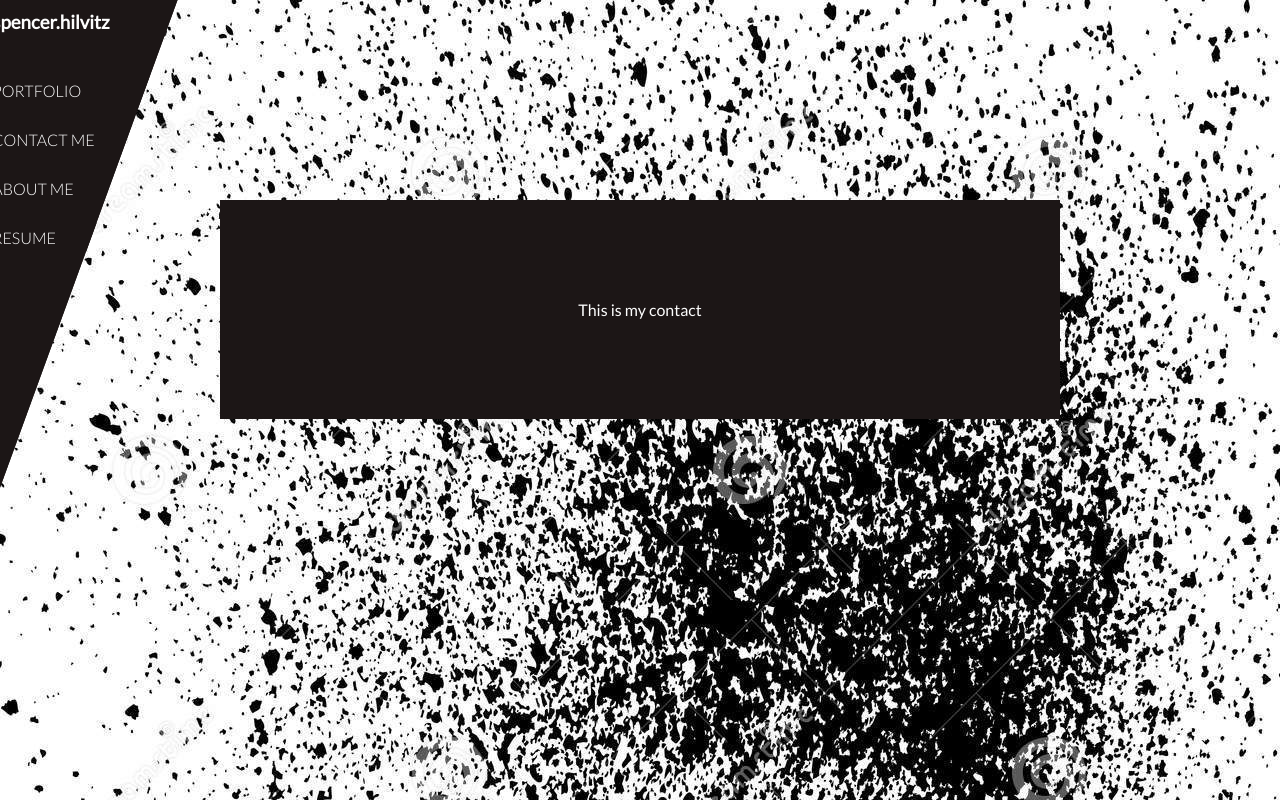
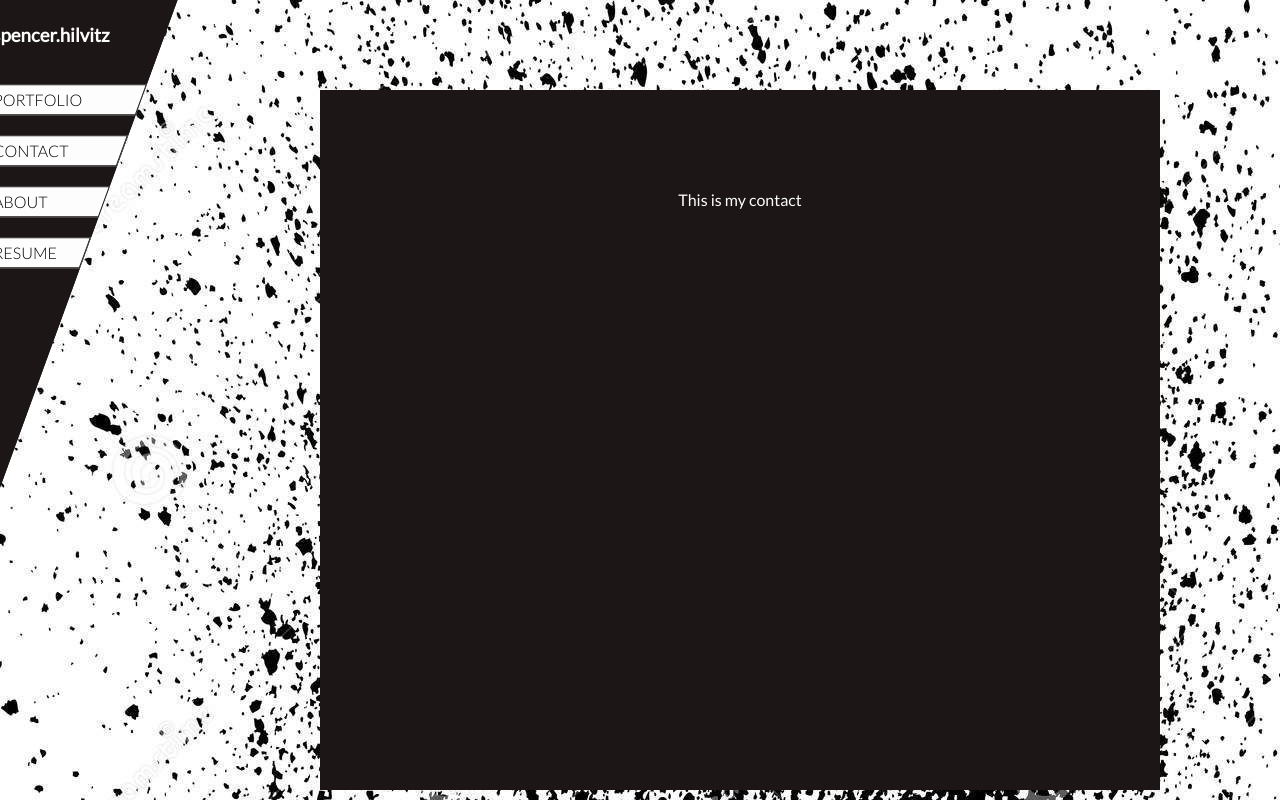
Before and after one commit to hilvitzs/spencer.hilvitz, a React (Create React App) app: page /contact in a window 1280 px wide. Built offline with nearby package versions, Linux system fonts and the light colour scheme.

Commit message:
navbar set (white background version)

```diff
--- a/src/components/Navbar.js
+++ b/src/components/Navbar.js
@@ -3,11 +3,11 @@ import { NavLink } from 'react-router-dom';
 
 export const Navbar = () => {
   return (
-    <ul className='navbar'>
-      <NavLink to='/portfolio'><li className='portfolio'><span>PORTFOLIO</span></li></NavLink>
-      <NavLink to='/contact'><li className='contact'><span>CONTACT ME</span></li></NavLink>
-      <NavLink to='/about'><li className='about'><span>ABOUT ME</span></li></NavLink>
-      <NavLink to='/resume'><li className='resume'><span>RESUME</span></li></NavLink>
-    </ul>
+    <section className='navbar'>
+      <NavLink className='portfolio' to='/portfolio'><span>PORTFOLIO</span></NavLink>
+      <NavLink className='contact' to='/contact'><span>CONTACT</span></NavLink>
+      <NavLink className='about' to='/about'><span>ABOUT</span></NavLink>
+      <NavLink className='resume' to='/resume'><span>RESUME</span></NavLink>
+    </section>
   );
 };
--- a/src/styles/styles.css
+++ b/src/styles/styles.css
@@ -9,28 +9,26 @@ body {
 }
 
 h1 {
-  padding: 5px;
   padding-left: 15px;
+  padding-top: 25px;
   color: #FDFDFD;
 }
 
 a {
   text-decoration: none;
   color: #1C1616;
-}
-
-li {
   list-style: none;
   margin-top: 20px;
   font-weight: 300;
-  background-color: #1C1616;
-  color: #FDFDFD;
+  background-color: #FDFDFD;
+  color: black;
+  border: 1px solid #1C1616;
   transform: skewX(-20deg);
   position: relative;
-  left: -50px;
+  left: -15px;
 }
 
-li:hover {
+a:hover {
   background-color: #FFBD4A;
   transition: background-color 0.5s;
   color: #FDFDFD;
@@ -41,15 +39,16 @@ li:hover {
 }
 
 .contact {
-  width: 159px;
+  width: 158px;
 }
 
 .about {
-  width: 141px;
+  width: 140px;
+  transition: width 0.5s;
 }
 
 .resume {
-  width: 124px;
+  width: 121px;
 }
 
 .portfolio:hover {
@@ -74,10 +73,10 @@ li:hover {
 
 span {
   position: relative;
-  left: 20px;
   display: block;
   transform: skewX(20deg);
   padding: 5px;
+  left: 25px;
 }
 
 .heading-section {
@@ -114,11 +113,11 @@ span {
 
 .main-content-div {
   position: relative;
-  top: 200px;
+  top: 90px;
   padding: 100px;
-  height: 80%;
+  height: 500px;
   width: 50%;
-  margin: auto;
+  margin-left: 25%;
   background-color: #1C1616;
   color: #FDFDFD;
 }
```
